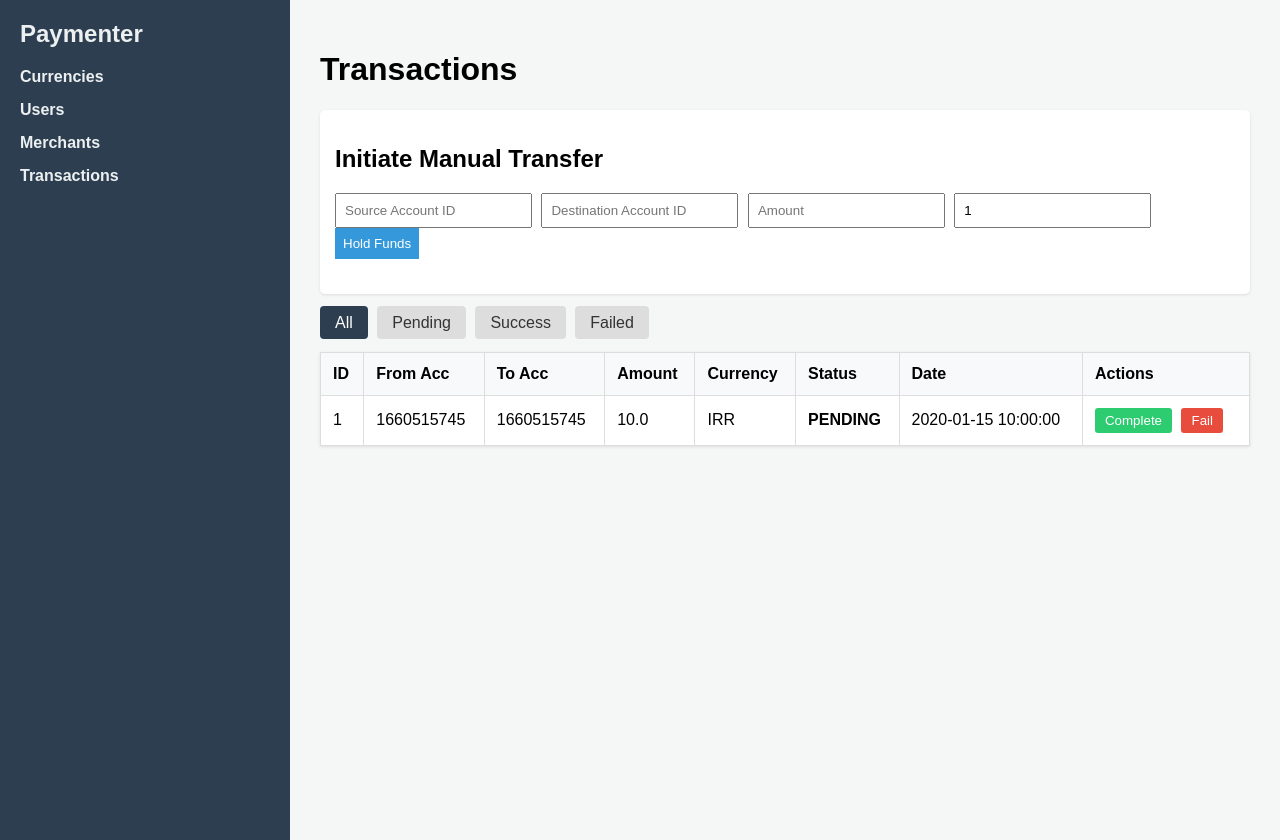
After one commit to Shahrokh1383/paymenter, a Flask app: page /transactions/ in a window 1280 px wide. The commit adds this page. Run offline with Flask 3, Linux system fonts and the light colour scheme; data comes from the database, SQL or seed files in the repository; both versions use the stored data as it was after the commit; tables that the repository leaves empty hold one stand-in row (values such as "Sample post").

Commit message:
feat: implement transaction simulator and dynamic UI (Phase 4)
- Add 3-tier architecture for transactions (repo, service, controller)
- Implement Hold funds form and transaction list with status filters
- Create JSON API endpoints for Complete and Fail actions
- Implement Vanilla JS fetch API for seamless status updates
- Add specific CSS/JS files for transaction module

```diff
--- a/app.py
+++ b/app.py
@@ -1,17 +1,17 @@
-from flask import Flask, redirect, url_for  # Fixed: Added redirect and url_for imports
+from flask import Flask, redirect, url_for
 from database import init_db
 from controllers.dashboard_controller import dashboard_bp
+from controllers.transaction_controller import transaction_bp
 
 def create_app():
     app = Flask(__name__)
-    app.secret_key = "super_secret_simulator_key" # Needed for flash messages
+    app.secret_key = "super_secret_simulator_key"
 
-    # Initialize the database
     with app.app_context():
         init_db()
 
-    # Register Blueprints (Controllers)
     app.register_blueprint(dashboard_bp)
+    app.register_blueprint(transaction_bp)
 
     @app.route('/')
     def index():
--- /dev/null
+++ b/controllers/transaction_controller.py
@@ -0,0 +1,49 @@
+from flask import Blueprint, render_template, request, redirect, url_for, jsonify, flash
+from services import transaction_service
+from services.ledger import hold_funds, complete_funds, fail_and_refund
+from services.ledger import InsufficientFundsError, InvalidTransactionStateError, AccountNotFoundError, CurrencyMismatchError
+
+transaction_bp = Blueprint('transactions', __name__, url_prefix='/transactions')
+
+@transaction_bp.route('/', methods=['GET'])
+def index():
+    status_filter = request.args.get('status', '')
+    transactions = transaction_service.get_transactions(status_filter if status_filter else None)
+    return render_template('transactions.html', transactions=transactions, current_filter=status_filter)
+
+@transaction_bp.route('/create', methods=['POST'])
+def create():
+    try:
+        hold_funds(
+            from_account_id=int(request.form['from_account_id']),
+            to_account_id=int(request.form['to_account_id']),
+            amount=float(request.form['amount']),
+            currency_id=int(request.form['currency_id']),
+            merchant_id=None # Manual dashboard transfers have no merchant
+        )
+    except (InsufficientFundsError, AccountNotFoundError, CurrencyMismatchError) as e:
+        flash(str(e), 'error')
+    except Exception as e:
+        flash("An unexpected error occurred.", 'error')
+
+    return redirect(url_for('transactions.index'))
+
+@transaction_bp.route('/complete/<int:id>', methods=['POST'])
+def complete(id):
+    try:
+        complete_funds(id)
+        return jsonify({"success": True, "new_status": "Success"}), 200
+    except InvalidTransactionStateError as e:
+        return jsonify({"success": False, "message": str(e)}), 400
+    except Exception as e:
+        return jsonify({"success": False, "message": "Server Error"}), 500
+
+@transaction_bp.route('/fail/<int:id>', methods=['POST'])
+def fail(id):
+    try:
+        fail_and_refund(id)
+        return jsonify({"success": True, "new_status": "Failed"}), 200
+    except InvalidTransactionStateError as e:
+        return jsonify({"success": False, "message": str(e)}), 400
+    except Exception as e:
+        return jsonify({"success": False, "message": "Server Error"}), 500
--- a/repositories/transaction_repo.py
+++ b/repositories/transaction_repo.py
@@ -0,0 +1,23 @@
+from database.connection import get_db_connection
+
+def get_all(status=None):
+    conn = get_db_connection()
+    sql = """
+        SELECT t.id, t.amount, t.status, t.created_at,
+               from_acc.account_number as from_account,
+               to_acc.account_number as to_account,
+               c.code as currency_code
+        FROM transactions t
+        LEFT JOIN accounts from_acc ON t.from_account_id = from_acc.id
+        LEFT JOIN accounts to_acc ON t.to_account_id = to_acc.id
+        LEFT JOIN currencies c ON t.currency_id = c.id
+    """
+    params = []
+    if status:
+        sql += " WHERE t.status = ?"
+        params.append(status)
+
+    sql += " ORDER BY t.created_at DESC"
+    transactions = conn.execute(sql, params).fetchall()
+    conn.close()
+    return transactions
--- /dev/null
+++ b/services/transaction_service.py
@@ -0,0 +1,4 @@
+from repositories import transaction_repo
+
+def get_transactions(status=None):
+    return transaction_repo.get_all(status)
--- /dev/null
+++ b/static/css/transaction.css
@@ -0,0 +1,7 @@
+.form-container { background: #fff; padding: 15px; border-radius: 5px; margin-bottom: 20px; box-shadow: 0 1px 3px rgba(0,0,0,0.1); }
+.filter-container { margin-bottom: 15px; }
+.filter-container a { padding: 8px 15px; background: #ddd; color: #333; text-decoration: none; border-radius: 4px; margin-right: 5px; }
+.filter-container a.active { background: #2c3e50; color: #fff; }
+.btn-complete { background: #2ecc71; color: #fff; border: none; padding: 5px 10px; cursor: pointer; border-radius: 3px; }
+.btn-fail { background: #e74c3c; color: #fff; border: none; padding: 5px 10px; cursor: pointer; border-radius: 3px; }
+.status-cell { font-weight: bold; text-transform: uppercase; }
--- /dev/null
+++ b/static/js/transaction.js
@@ -0,0 +1,46 @@
+document.addEventListener('DOMContentLoaded', function() {
+    const table = document.getElementById('transactions-table');
+
+    table.addEventListener('click', async function(event) {
+        const target = event.target;
+
+        if (target.classList.contains('btn-complete') || target.classList.contains('btn-fail')) {
+            const txnId = target.getAttribute('data-id');
+            const isComplete = target.classList.contains('btn-complete');
+            const endpoint = isComplete ? `/transactions/complete/${txnId}` : `/transactions/fail/${txnId}`;
+
+            // Disable buttons while processing
+            const row = document.getElementById(`row-${txnId}`);
+            const actionCell = row.querySelector('.action-cell');
+            actionCell.innerHTML = 'Processing...';
+
+            try {
+                const response = await fetch(endpoint, { method: 'POST' });
+                const data = await response.json();
+
+                if (data.success) {
+                    // Update status cell
+                    const statusCell = row.querySelector('.status-cell');
+                    statusCell.innerText = data.new_status;
+                    statusCell.style.color = data.new_status === 'Success' ? 'green' : 'red';
+
+                    // Remove action buttons
+                    actionCell.innerHTML = '-';
+                } else {
+                    alert('Error: ' + data.message);
+                    // Restore buttons on failure
+                    actionCell.innerHTML = `
+                        <button class="btn-complete" data-id="${txnId}">Complete</button>
+                        <button class="btn-fail" data-id="${txnId}">Fail</button>
+                    `;
+                }
+            } catch (error) {
+                alert('Network error occurred.');
+                actionCell.innerHTML = `
+                    <button class="btn-complete" data-id="${txnId}">Complete</button>
+                    <button class="btn-fail" data-id="${txnId}">Fail</button>
+                `;
+            }
+        }
+    });
+});
--- a/templates/base.html
+++ b/templates/base.html
@@ -13,6 +13,7 @@
             <li><a href="{{ url_for('dashboard.currencies') }}">Currencies</a></li>
             <li><a href="{{ url_for('dashboard.users') }}">Users</a></li>
             <li><a href="{{ url_for('dashboard.merchants') }}">Merchants</a></li>
+            <li><a href="{{ url_for('transactions.index') }}">Transactions</a></li>
         </ul>
     </nav>
     <main class="content">
--- /dev/null
+++ b/templates/transactions.html
@@ -0,0 +1,55 @@
+{% extends 'base.html' %}
+{% block head %}
+    <link rel="stylesheet" href="{{ url_for('static', filename='css/transaction.css') }}">
+{% endblock %}
+
+{% block body %}
+<h1>Transactions</h1>
+
+<div class="form-container">
+    <h2>Initiate Manual Transfer</h2>
+    <form action="{{ url_for('transactions.create') }}" method="POST">
+        <input type="number" name="from_account_id" placeholder="Source Account ID" required>
+        <input type="number" name="to_account_id" placeholder="Destination Account ID" required>
+        <input type="number" name="amount" step="0.01" placeholder="Amount" required>
+        <input type="number" name="currency_id" placeholder="Currency ID (1=Toman)" value="1" required>
+        <button type="submit">Hold Funds</button>
+    </form>
+</div>
+
+<div class="filter-container">
+    <a href="{{ url_for('transactions.index') }}" class="{% if not current_filter %}active{% endif %}">All</a>
+    <a href="{{ url_for('transactions.index', status='Pending') }}" class="{% if current_filter == 'Pending' %}active{% endif %}">Pending</a>
+    <a href="{{ url_for('transactions.index', status='Success') }}" class="{% if current_filter == 'Success' %}active{% endif %}">Success</a>
+    <a href="{{ url_for('transactions.index', status='Failed') }}" class="{% if current_filter == 'Failed' %}active{% endif %}">Failed</a>
+</div>
+
+<table id="transactions-table">
+    <tr>
+        <th>ID</th><th>From Acc</th><th>To Acc</th><th>Amount</th><th>Currency</th><th>Status</th><th>Date</th><th>Actions</th>
+    </tr>
+    {% for t in transactions %}
+    <tr id="row-{{ t.id }}">
+        <td>{{ t.id }}</td>
+        <td>{{ t.from_account or 'N/A' }}</td>
+        <td>{{ t.to_account or 'N/A' }}</td>
+        <td>{{ t.amount }}</td>
+        <td>{{ t.currency_code }}</td>
+        <td class="status-cell">{{ t.status }}</td>
+        <td>{{ t.created_at }}</td>
+        <td class="action-cell">
+            {% if t.status == 'Pending' %}
+                <button class="btn-complete" data-id="{{ t.id }}">Complete</button>
+                <button class="btn-fail" data-id="{{ t.id }}">Fail</button>
+            {% else %}
+                -
+            {% endif %}
+        </td>
+    </tr>
+    {% endfor %}
+</table>
+{% endblock %}
+
+{% block scripts %}
+    <script src="{{ url_for('static', filename='js/transaction.js') }}"></script>
+{% endblock %}
```
Also changed, not shown: database/storage/paymenter.db.
